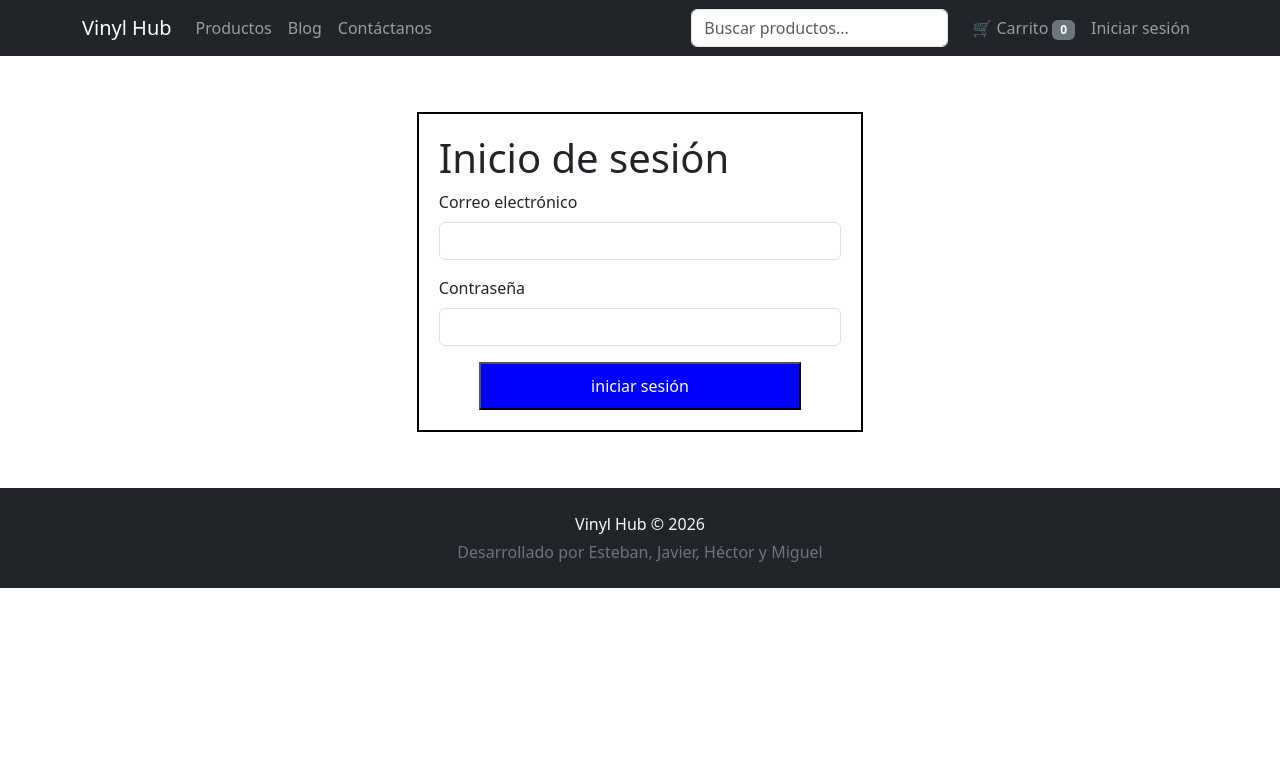
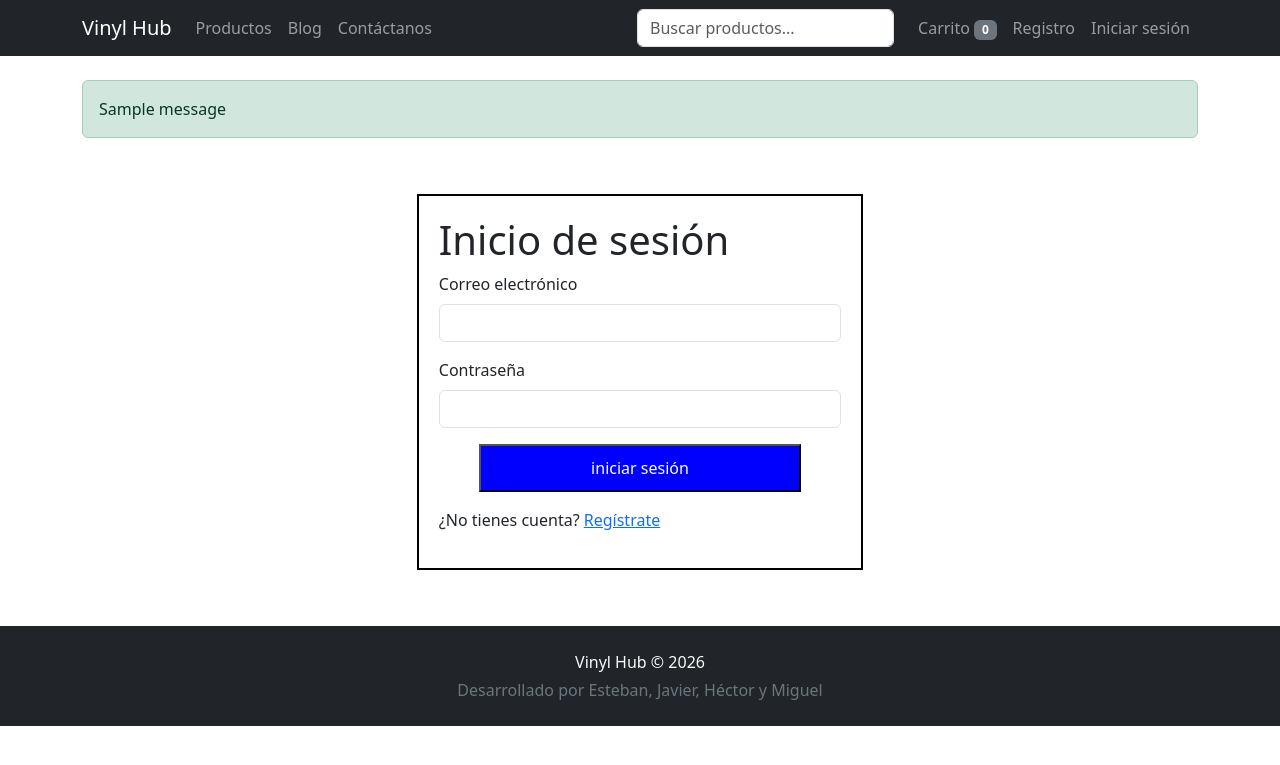
Before and after one commit to Notzeiro/prueba-1-fullstack, a Django app: page /usuarios/ in a window 1280 px wide. Shown: the top 765 px of the page. Run offline with Django 5.2, Linux system fonts and the light colour scheme; tables that the repository leaves empty hold one stand-in row (values such as "Sample post"); one stand-in notice (Sample message) is shown.

Commit message:
Implementa login, registro y logout reales con sesiones; muestra estado de sesion en el navbar; sirve archivos media en desarrollo
Co-Authored-By: Claude Sonnet 5 <noreply@anthropic.com>

```diff
--- a/config/urls.py
+++ b/config/urls.py
@@ -14,6 +14,8 @@ Including another URLconf
     1. Import the include() function: from django.urls import include, path
     2. Add a URL to urlpatterns:  path('blog/', include('blog.urls'))
 """
+from django.conf import settings
+from django.conf.urls.static import static
 from django.contrib import admin
 from django.urls import include, path
 
@@ -25,3 +27,10 @@ urlpatterns = [
     path("blog/", include("blog.urls")),
     path("contacto/", include("contacto.urls")),
 ]
+
+# En desarrollo (DEBUG=True), Django no sirve archivos subidos por los
+# usuarios (imagenes de productos, blog, etc.) a menos que se le indique
+# explicitamente con esta linea. En produccion esto lo hace el servidor
+# web (nginx, etc.), no Django, por eso va condicionado a settings.DEBUG.
+if settings.DEBUG:
+    urlpatterns += static(settings.MEDIA_URL, document_root=settings.MEDIA_ROOT)
--- a/templates/base.html
+++ b/templates/base.html
@@ -43,12 +43,29 @@
                     <ul class="navbar-nav align-items-lg-center">
                         <li class="nav-item">
                             <a class="nav-link" href="#">
-                                🛒 Carrito <span class="badge bg-secondary">0</span>
+                                Carrito <span class="badge bg-secondary" id="contador-carrito">0</span>
                             </a>
                         </li>
-                        <li class="nav-item">
-                            <a class="nav-link" href="{% url 'usuarios:login' %}">Iniciar sesión</a>
-                        </li>
+                        {% if user.is_authenticated %}
+                            <li class="nav-item">
+                                <span class="nav-link disabled">Hola, {{ user.first_name|default:user.username }}</span>
+                            </li>
+                            {% if user.is_staff %}
+                                <li class="nav-item">
+                                    <a class="nav-link" href="{% url 'admin:index' %}">Administrador</a>
+                                </li>
+                            {% endif %}
+                            <li class="nav-item">
+                                <a class="nav-link" href="{% url 'usuarios:logout' %}">Cerrar sesión</a>
+                            </li>
+                        {% else %}
+                            <li class="nav-item">
+                                <a class="nav-link" href="{% url 'usuarios:registro' %}">Registro</a>
+                            </li>
+                            <li class="nav-item">
+                                <a class="nav-link" href="{% url 'usuarios:login' %}">Iniciar sesión</a>
+                            </li>
+                        {% endif %}
                     </ul>
 
                 </div>
@@ -57,6 +74,15 @@
     </header>
 
     <main class="container my-4">
+        {# El framework de mensajes de Django (django.contrib.messages) junta #}
+        {# los mensajes que las vistas dejan con messages.success(), etc. y #}
+        {# los muestra una sola vez, en la siguiente pagina que se cargue. #}
+        {% if messages %}
+            {% for message in messages %}
+                <div class="alert alert-{{ message.tags }}">{{ message }}</div>
+            {% endfor %}
+        {% endif %}
+
         {% block content %}
         {% endblock %}
     </main>
--- a/templates/usuarios/login.html
+++ b/templates/usuarios/login.html
@@ -13,20 +13,30 @@
 
     <h1>Inicio de sesión</h1>
 
+    {# form.non_field_errors muestra errores que no pertenecen a un campo #}
+    {# especifico, como "correo o contraseña incorrectos". #}
+    {% if form.non_field_errors %}
+        <div class="alert alert-danger">{{ form.non_field_errors }}</div>
+    {% endif %}
+
     <form method="post">
         {% csrf_token %}
         <div class="mb-3">
             <label for="id_email" class="form-label">Correo electrónico</label>
-            <input type="email" class="form-control" id="id_email" name="email">
+            <input type="email" class="form-control" id="id_email" name="email" value="{{ form.email.value|default_if_none:'' }}">
+            {% if form.email.errors %}<div class="text-danger">{{ form.email.errors }}</div>{% endif %}
         </div>
         <div class="mb-3">
             <label for="id_password" class="form-label">Contraseña</label>
             <input type="password" class="form-control" id="id_password" name="password">
+            {% if form.password.errors %}<div class="text-danger">{{ form.password.errors }}</div>{% endif %}
         </div>
 
         <button type="submit" class="botonBlog">iniciar sesión</button>
     </form>
 
+    <p class="mt-3">¿No tienes cuenta? <a href="{% url 'usuarios:registro' %}">Regístrate</a></p>
+
 </div>
 
 {% endblock %}
--- /dev/null
+++ b/usuarios/forms.py
@@ -0,0 +1,44 @@
+from django import forms
+
+from .models import Usuario
+
+
+class RegistroForm(forms.Form):
+    # Formulario simple de registro. No es un ModelForm porque el modelo
+    # Usuario tiene campos adicionales (run, direccion, region, comuna)
+    # que todavia no se piden en esta version del formulario de registro;
+    # esos quedan pendientes para una version mas completa mas adelante.
+
+    nombre = forms.CharField(max_length=100, label="Nombre completo")
+    email = forms.EmailField(max_length=100, label="Correo")
+    password1 = forms.CharField(widget=forms.PasswordInput, label="Contraseña")
+    password2 = forms.CharField(widget=forms.PasswordInput, label="Confirmar contraseña")
+    telefono = forms.CharField(max_length=20, required=False, label="Telefono (opcional)")
+
+    def clean_email(self):
+        # clean_<campo> se ejecuta automaticamente para validar un campo
+        # en particular. Aca se evita que dos personas se registren con
+        # el mismo correo (evitar usuarios duplicados, punto 8 del checklist).
+        email = self.cleaned_data["email"]
+        if Usuario.objects.filter(email=email).exists():
+            raise forms.ValidationError("Ya existe una cuenta registrada con este correo.")
+        return email
+
+    def clean(self):
+        # clean() sin sufijo se ejecuta al final, cuando ya se validaron
+        # todos los campos por separado. Sirve para validaciones que
+        # dependen de mas de un campo a la vez, como comparar las dos
+        # contraseñas ingresadas.
+        cleaned_data = super().clean()
+        password1 = cleaned_data.get("password1")
+        password2 = cleaned_data.get("password2")
+
+        if password1 and password2 and password1 != password2:
+            self.add_error("password2", "Las contraseñas no coinciden.")
+
+        return cleaned_data
+
+
+class LoginForm(forms.Form):
+    email = forms.EmailField(label="Correo electrónico")
+    password = forms.CharField(widget=forms.PasswordInput, label="Contraseña")
--- a/usuarios/urls.py
+++ b/usuarios/urls.py
@@ -7,4 +7,5 @@ urlpatterns = [
     path("", views.login_view, name="index"),
     path("login/", views.login_view, name="login"),
     path("registro/", views.registro_view, name="registro"),
+    path("logout/", views.logout_view, name="logout"),
 ]
--- a/usuarios/views.py
+++ b/usuarios/views.py
@@ -1,11 +1,78 @@
-from django.shortcuts import render
+from django.contrib import messages
+from django.contrib.auth import authenticate, login, logout
+from django.shortcuts import redirect, render
+
+from .forms import LoginForm, RegistroForm
+from .models import Usuario
 
 
 def login_view(request):
-    # TODO: procesar el formulario y autenticar con django.contrib.auth
-    return render(request, "usuarios/login.html")
+    # Si la persona ya inicio sesion, no tiene sentido mostrarle el
+    # formulario de login de nuevo: se le redirige directo al Home.
+    if request.user.is_authenticated:
+        return redirect("core:home")
+
+    if request.method == "POST":
+        form = LoginForm(request.POST)
+        if form.is_valid():
+            email = form.cleaned_data["email"]
+            password = form.cleaned_data["password"]
+
+            # authenticate() revisa usuario y contraseña contra la base
+            # de datos y devuelve el objeto Usuario si son correctos,
+            # o None si no lo son. Aca se usa el correo como "username"
+            # porque en el registro se guarda el correo en ese campo.
+            usuario = authenticate(request, username=email, password=password)
+
+            if usuario is not None:
+                # login() crea la sesion del usuario (la cookie que
+                # mantiene la sesion iniciada mientras navega el sitio).
+                login(request, usuario)
+                messages.success(request, f"Bienvenido, {usuario.first_name or usuario.username}.")
+                return redirect("core:home")
+            else:
+                form.add_error(None, "Correo o contraseña incorrectos.")
+    else:
+        form = LoginForm()
+
+    return render(request, "usuarios/login.html", {"form": form})
 
 
 def registro_view(request):
-    # TODO: procesar el formulario y crear el Usuario real
-    return render(request, "usuarios/registro.html")
+    if request.user.is_authenticated:
+        return redirect("core:home")
+
+    if request.method == "POST":
+        form = RegistroForm(request.POST)
+        if form.is_valid():
+            datos = form.cleaned_data
+
+            # Se crea el usuario nuevo. El correo se usa tambien como
+            # username porque AbstractUser exige un username unico y
+            # este formulario no le pide uno aparte a la persona.
+            usuario = Usuario(
+                username=datos["email"],
+                email=datos["email"],
+                first_name=datos["nombre"],
+            )
+            # set_password() hashea la contraseña antes de guardarla.
+            # Nunca se asigna la contraseña directo (usuario.password = "...")
+            # porque eso la guardaria en texto plano.
+            usuario.set_password(datos["password1"])
+            usuario.save()
+
+            # Se inicia sesion automaticamente despues de registrarse,
+            # para no obligar a la persona a loguearse de nuevo.
+            login(request, usuario)
+            messages.success(request, "Cuenta creada correctamente. ¡Bienvenido!")
+            return redirect("core:home")
+    else:
+        form = RegistroForm()
+
+    return render(request, "usuarios/registro.html", {"form": form})
+
+
+def logout_view(request):
+    logout(request)
+    messages.info(request, "Sesión cerrada.")
+    return redirect("core:home")
```
Also changed, not shown: config/settings.py (+9 -0 lines), templates/usuarios/registro.html (+9 -3 lines).
